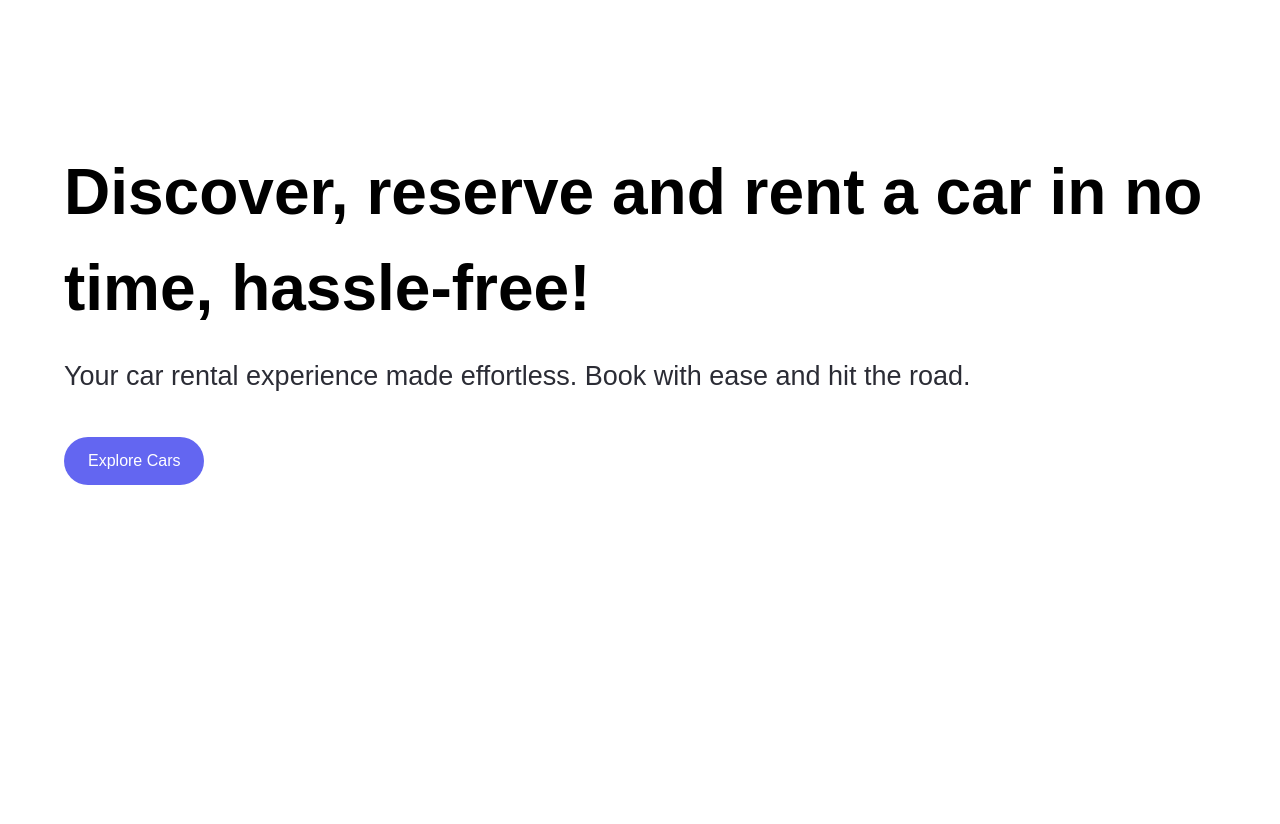
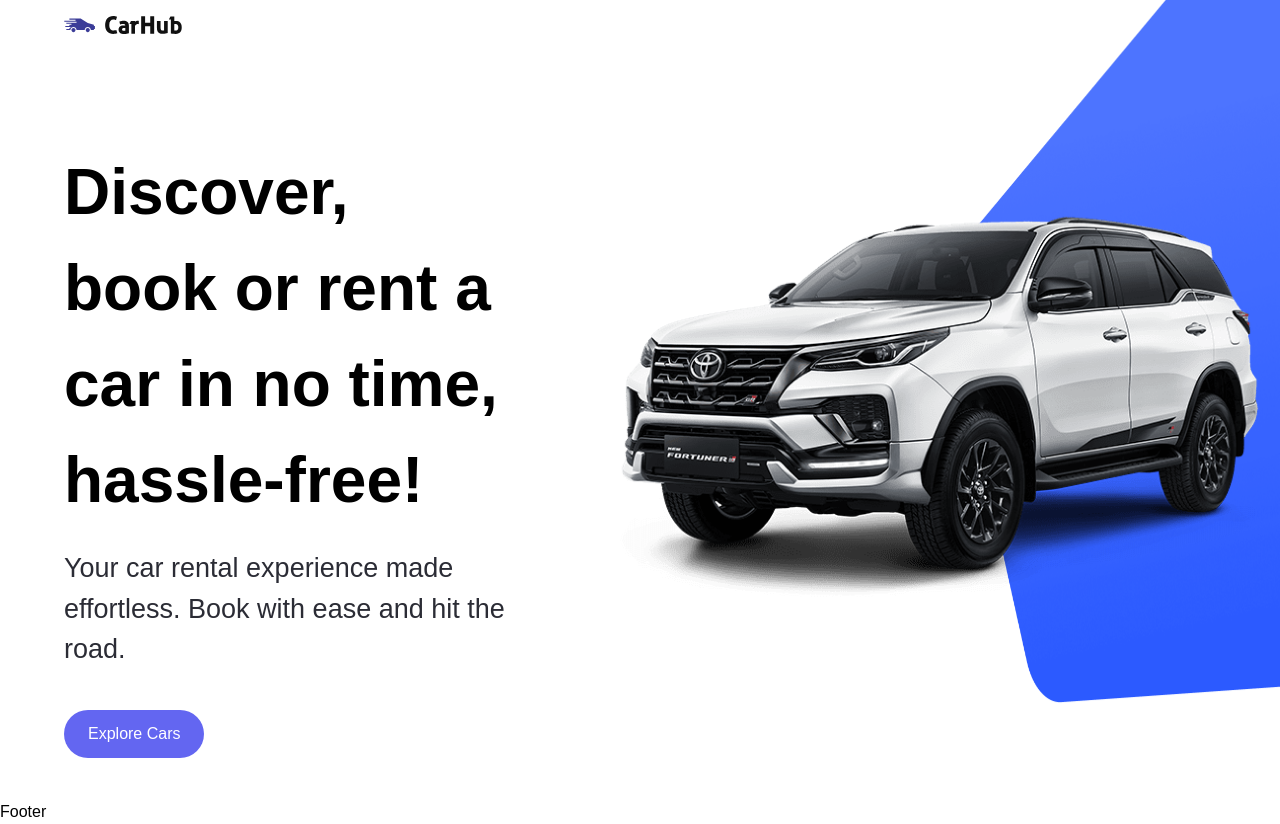
Before and after one commit to yelosolutions/CarMagari-showcase, a Next.js app in the folder app/: page / in a window 1280 px wide. Before the commit the page ends 800 px from the top, so only its background shows below. Built offline with nearby package versions, Linux system fonts and the light colour scheme; a web font is replaced by a local one.

Commit message:
Hero component - navbar styling

```diff
--- a/app/app/layout.tsx
+++ b/app/app/layout.tsx
@@ -1,12 +1,11 @@
 import './globals.css'
 import type { Metadata } from 'next'
-import { Inter } from 'next/font/google'
+import { Footer, Navbar } from '@/components'
 
-const inter = Inter({ subsets: ['latin'] })
 
 export const metadata: Metadata = {
-  title: 'Create Next App',
-  description: 'Generated by create next app',
+  title: 'CarMagari',
+  description: 'Instant wheels at your fingertips. Effortless booking, smooth ride.',
 }
 
 export default function RootLayout({
@@ -16,7 +15,11 @@
 }) {
   return (
     <html lang="en">
-      <body className={inter.className}>{children}</body>
+      <body className='relative'>
+        <Navbar/>
+        {children}
+        <Footer/>
+        </body>
     </html>
   )
 }
--- /dev/null
+++ b/app/components/Footer.tsx
@@ -0,0 +1,9 @@
+import React from 'react'
+
+const Footer = () => {
+  return (
+    <div>Footer</div>
+  )
+}
+
+export default Footer
--- a/app/components/Hero.tsx
+++ b/app/components/Hero.tsx
@@ -1,9 +1,12 @@
 "use client"
+import Image from 'next/image';
 import React from 'react';
 import CustomButton from './CustomButton';
 
+
+
 const Hero = () => {
-    const handleClick = () => {
+    const handleScroll = () => {
         console.log('What');
     };
 
@@ -11,7 +14,7 @@
         <div className='hero'>
             <div className="flex-1 pt-36 padding-x">
                 <h1 className="hero__title">
-                    Discover, reserve and rent a car in no time, hassle-free!
+                    Discover, book or rent a car in no time, hassle-free!
                 </h1>
                 <p className="hero__subtitle">
                     Your car rental experience made effortless. Book with ease and hit the road.
@@ -19,9 +22,19 @@
                 <CustomButton
                     title='Explore Cars'
                     containerStyles='bg-indigo-500 text-white rounded-full mt-10'
-                    handleClick={handleClick}
+                    handleClick={handleScroll}
                 />
-
+            </div>
+            <div className='hero__image-container'>
+                <div className='hero__image'>
+                    <Image
+                        src={'/hero.png'}
+                        alt='hero'
+                        fill
+                        className='object-contain'
+                    />
+                    <div className='hero__image-overlay'/>
+                </div>
             </div>
         </div>
     )
--- /dev/null
+++ b/app/components/Navbar.tsx
@@ -0,0 +1,30 @@
+import React from 'react';
+import CustomButton from './CustomButton';
+import Image from 'next/image';
+import Link from 'next/link';
+
+
+const Navbar = () => {
+  return (
+    <header className='w-full absolute z-10'>
+      <nav className='max-w-[1440px] mx-auto flex justify-between items-center sm:px-16 px-6 py-4 '>
+
+
+        <Link
+          href='/'
+          className='flex justify-center items-center'
+        >
+          <Image
+            src='/logo.svg'
+            alt='CarMagari logo'
+            width={118}
+            height={18}
+            className='object-contain'
+          />
+        </Link>
+      </nav>
+    </header>
+  )
+};
+
+export default Navbar;
```
Also changed, not shown: app/components/index.ts (+9 -2 lines).
